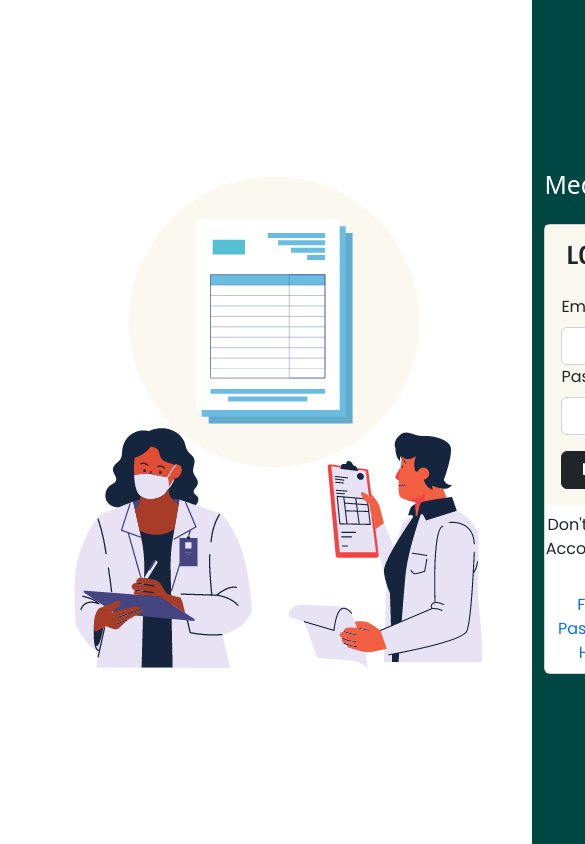
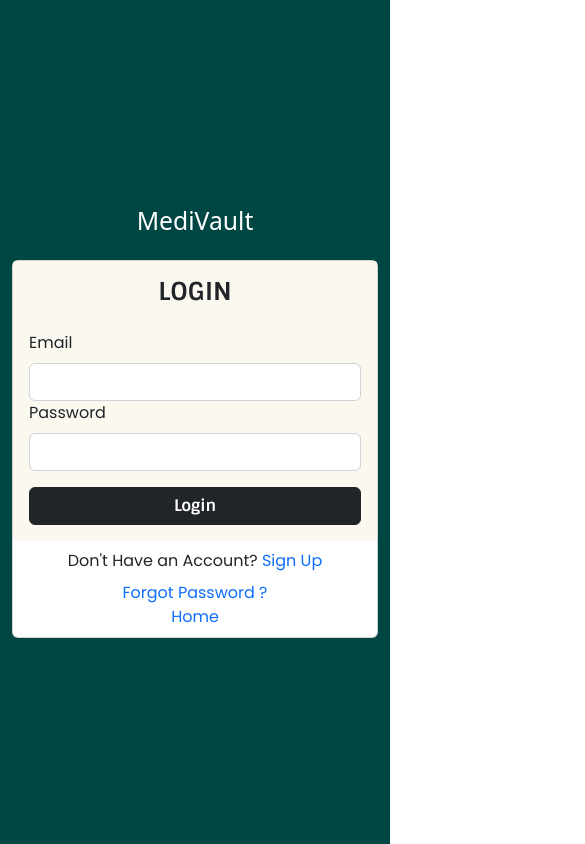
Before and after one commit to Bhavesh29patil/MediVault, a React (Create React App) app: page /login in a window 390 px wide. Shown: the top 844 px of the page, 585 px wide, since content can reach past the window. Built offline with nearby package versions, Linux system fonts and the light colour scheme; no server answers.

Commit message:
firebase hosting

```diff
--- a/package.json
+++ b/package.json
@@ -2,9 +2,6 @@
   "name": "loginpage",
   "version": "0.1.0",
   "private": true,
-  "engines": {
-    "node": "18.x"
-  },
   "dependencies": {
     "@ant-design/icons": "^5.1.0",
     "@fortawesome/fontawesome-svg-core": "^6.4.0",
--- a/src/components/authentication/Login.module.css
+++ b/src/components/authentication/Login.module.css
@@ -56,7 +56,6 @@
 
 .cardBody{
     font-family: 'Poppins', sans-serif;
-
 }
 
 
@@ -81,3 +80,22 @@ font-family: 'Poppins', sans-serif;
 .logFont {
     font-family: 'Poppins', sans-serif;
 }
+
+@media (max-width: 1065px) {
+    /* Adjust styles for extra small screens (e.g., smartphones) */
+    .w-100 {
+     width: 100%;
+     background-color: red;
+    }
+    .login_img img{
+        width: 0px;
+        height: 0px;
+    }
+    .loginBg{
+        background-color: #004643  ;
+        width: 100%;
+    }
+    .login_img{
+        margin-left: 0px;
+    }
+  }
--- a/src/components/google-drive/Navbar.module.css
+++ b/src/components/google-drive/Navbar.module.css
@@ -32,3 +32,34 @@
     color: #fffffe;
     background-color: #004643;
 }
+
+@media (max-width: 533px) {
+    /* Adjust styles for extra small screens (e.g., smartphones) */
+    .navcom1 h2{
+        color: #fffffe;
+        background-color: #004643;
+        padding-top: 2%;
+        margin-top: 2%;
+        font-family: 'Sintony', sans-serif;
+        font-size: large;
+    }
+
+    .navcom2{
+        background-color: #004643;
+        margin: 0px;
+    }
+
+    .nav p{
+        background-color: #004643;
+        margin-top: 10%;
+        font-family: 'Sintony', sans-serif;
+        font-size: small;
+    }
+
+    .navcom2 p:hover{
+        text-decoration: underline;
+        color: #fffffe;
+        background-color: #004643;
+    }
+
+  }
```
Also changed, not shown: src/components/authentication/CenteredContainer.js (+4 -3 lines), firebase.json (added), 2 other files (tests, documents, lock files or other folders).
